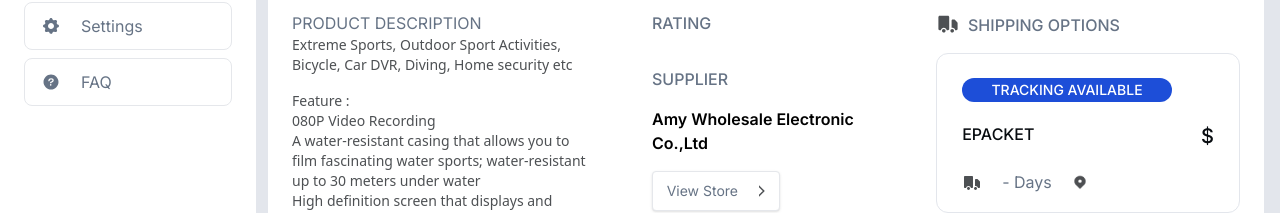
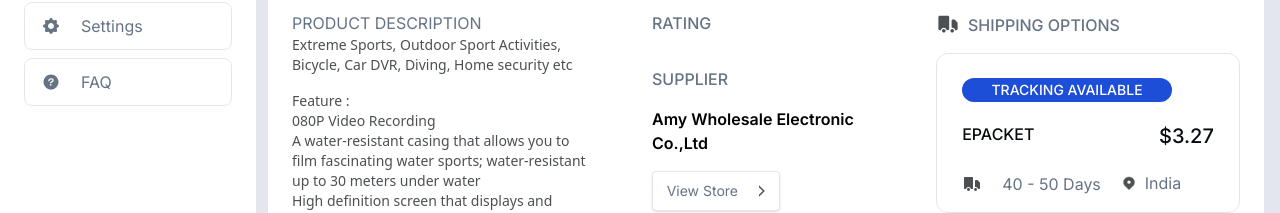
Before and after one commit to aryan-c02/Product_Page, a Next.js app: page /Pages/ProductPage in a window 1280 px wide. Shown: the part 604-817 px from the top of the page. Built offline with nearby package versions, Linux system fonts and the light colour scheme.

Commit message:
minor-improvements

```diff
--- a/src/app/Components/ProductDescriptionCard.tsx
+++ b/src/app/Components/ProductDescriptionCard.tsx
@@ -1,5 +1,6 @@
 import Image from "next/image"
 import TrackingCard from "./TreackingCard";
+import { TrackingCardDetails } from "../data/data";
 interface ProductDescriptionCardType {
     description: string,
     feature: string[],
@@ -73,7 +74,7 @@ const ProductDescriptionCard = (props: ProductDescriptionCardType) => {
                     </div>
                 </div>
                 <div>
-                    <TrackingCard />
+                    <TrackingCard {...TrackingCardDetails} />
                 </div>
             </div>
         </div>
--- a/src/app/Components/TreackingCard.tsx
+++ b/src/app/Components/TreackingCard.tsx
@@ -15,7 +15,7 @@ const TrackingCard = (props: TrackingCardType) => {
     return (
         <div className="py-6 flex flex-col items-center justify-between gap-5 w-full mt-4 rounded-xl h-40 border border-[#E3E6EC]">
             <div className="w-10/12 flex justify-start">
-                <button type="button" class="h-6 w-10/12 text-white bg-blue-700 hover:bg-blue-800  font-medium rounded-full text-sm  dark:bg-blue-600 dark:hover:bg-blue-700 uppercase ">Tracking Available</button>
+                <button type="button" className="h-6 w-10/12 text-white bg-blue-700 hover:bg-blue-800  font-medium rounded-full text-sm  dark:bg-blue-600 dark:hover:bg-blue-700 uppercase ">Tracking Available</button>
             </div>
 
             <div className="flex justify-between w-10/12">
@@ -32,11 +32,11 @@ const TrackingCard = (props: TrackingCardType) => {
                 <div>
                     <Image src="/shipping-icon.svg" alt="arrow-icon" width={20} height={20} />
                 </div>
-                <div className="font-normal text-base text-[#667385] ">
+                <div className="font-normal text-base text-[#667385] mt-0.5 ">
                     {lower_days} - {higher_days} Days
                 </div>
 
-                <div >
+                <div className="flex items-center gap-2" >
                     <div>
                         <Image src="/location-icon.png" alt="arrow-icon" width={16} height={16} />
                     </div>
--- a/src/app/data/data.ts
+++ b/src/app/data/data.ts
@@ -12,6 +12,14 @@ export const ProductCardDetails = {
     title: "Action Camera Ultra HD1080P Met Go Extreme Pro Cam Video Camcorder Waterproof DV Sports Cam Underwater 30m Camera Accessories",
     your_cost: 299.01,
     msrp: 399.01,
+}
+
+export const TrackingCardDetails = {
+      tracking_available: true,
+    epacket: 3.27,
+    lower_days: 40,
+    higher_days: 50,
+    country: "India",
 }
 
 
```
